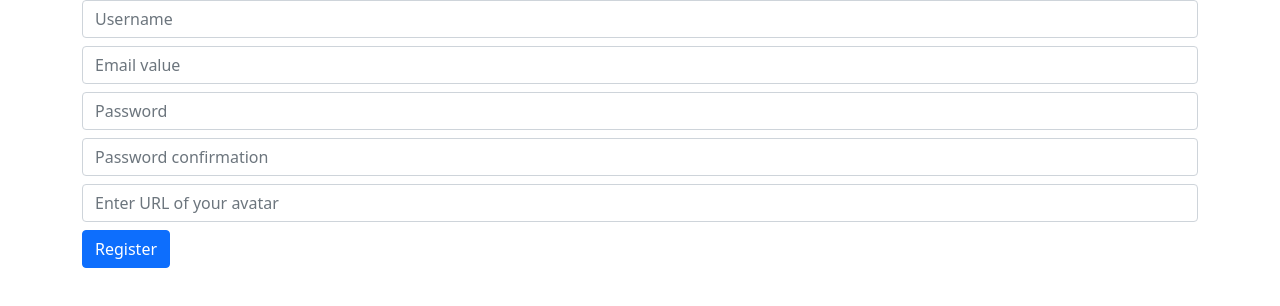
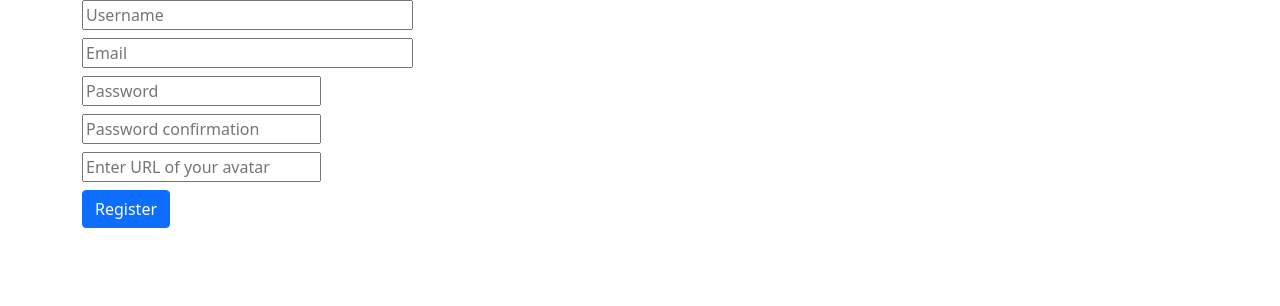
Before and after one commit to cameronmatt/repely-frontend, a React (Create React App) app: page /registration in a window 1280 px wide. Shown: the top 306 px of the page. Built offline with nearby package versions, Linux system fonts and the light colour scheme.

Commit message:
Still working on regisration validation. Not working yet

```diff
--- a/src/components/auth/Registration.js
+++ b/src/components/auth/Registration.js
@@ -8,32 +8,28 @@ export default class Registration extends Component {
         super(props);
 
         this.state = {
-            email: "",
-            password: "",
-            password_confirmation: "",
-            username: "",
-            avatar: "",
-            registrationErrors: "reg error",
+            fields: {},
+            errors: {}
         }
 
         this.handleSubmit = this.handleSubmit.bind(this);
         this.handleChange = this.handleChange.bind(this);
     }
 
-    handleChange(event) {
-        this.setState({
-            [event.target.name]: event.target.value
-      });
-    }
+    // handleChange(event) {
+    //     this.setState({
+    //         [event.target.name]: event.target.value
+    //   });
+    // }
 
     handleSubmit(event) {
         axios.post("http://localhost:3001/auth/signup", {
             user:{
-            username: this.state.username,
-            email: this.state.email,
-            password: this.state.password,
-            password_confirmation: this.state.password_confirmation,
-            avatar: this.state.avatar
+            username: this.state.fields["username"],
+            email: this.state.fields["email"],
+            password: this.state.fields["password"],
+            password_confirmation: this.state.fields["password_confirmation"],
+            avatar: this.state.fields["avatar"]
             }
         })
         .then(response => {
@@ -49,32 +45,111 @@ export default class Registration extends Component {
         event.preventDefault();
     }
 
+    ////////////////////////////////////////////////////////////
+
+    handleValidation() {
+      let fields = this.state.fields;
+      let errors = {};
+      let formIsValid = true;
+
+      //username
+      if (!fields["username"]) {
+        formIsValid = false;
+        errors["username"] = "Cannot be empty";
+      }
+
+      if (typeof fields["username"] !== "undefined") {
+        if (!fields["username"].match(/^[a-zA-Z]+$/)) {
+          formIsValid = false;
+          errors["username"] = "Only letters";
+        }
+      }
+
+      //Email
+      if (!fields["email"]) {
+        formIsValid = false;
+        errors["email"] = "Cannot be empty";
+      }
+
+      if (typeof fields["email"] !== "undefined") {
+        let lastAtPos = fields["email"].lastIndexOf("@");
+        let lastDotPos = fields["email"].lastIndexOf(".");
+
+        if (
+          !(
+            lastAtPos < lastDotPos &&
+            lastAtPos > 0 &&
+            fields["email"].indexOf("@@") == -1 &&
+            lastDotPos > 2 &&
+            fields["email"].length - lastDotPos > 2
+          )
+        ) {
+          formIsValid = false;
+          errors["email"] = "Email is not valid";
+        }
+      }
+
+      this.setState({ errors: errors });
+      return formIsValid;
+    }
+
+    // contactSubmit(e) {
+    //   e.preventDefault();
+
+    //   if (this.handleValidation()) {
+    //     alert("Form submitted");
+    //   } else {
+    //     alert("Form has errors.");
+    //   }
+    // }
+
+    handleChange(field, event) {
+      let fields = this.state.fields;
+      fields[field] = event.target.value;
+      this.setState({ fields });
+      this.setState({
+        [event.target.name]: event.target.value
+  });
+    }
+    ////////////////////////////////////////////////////////////
+
     render() {
         return (
             <Container>
-                <Form onSubmit={this.handleSubmit}>
+                <Form onSubmit={this.handleSubmit.bind(this)}
+                      name="contactform"
+                      className="contactform"
+                >
+                  <fieldset>
                     <Form.Group controlId="form.Name" className='mb-2 mr-sm-2'>
-                        <Form.Control
+
+                          <input
+                            ref="name"
                             type="text"
+                            size="30"
                             name="username"
                             placeholder="Username"
-                            value={this.state.username}
-                            onChange={this.handleChange}
+                            value={this.state.fields["username"]}
+                            onChange={this.handleChange.bind(this, "username")}
                             required
                           />
+                        <span style={{ color: "red" }}>{this.state.errors["username"]}</span>
                     </Form.Group>
                     <Form.Group controlId="form.Email" className='mb-2 mr-sm-2'>
-                        <Form.Control
-                            type="email"
+                          <input
                             name="email"
-                            placeholder="Email value"
-                            value={this.state.email}
-                            onChange={this.handleChange}
+                            refs="email"
+                            type="text"
+                            size="30"
+                            placeholder="Email"
+                            onChange={this.handleChange.bind(this, "email")}
+                            value={this.state.fields["email"]}
                             required
                         />
+                        <span style={{ color: "red" }}>{this.state.errors["email"]}</span>
                     </Form.Group>
                     <Form.Group controlId="formBasicPassword" className='mb-2 mr-sm-2'>
-                        <Form.Control
+                          <input
                             type="password"
                             name="password"
                             placeholder="Password"
@@ -84,7 +159,7 @@ export default class Registration extends Component {
                           />
                     </Form.Group>
                     <Form.Group controlId="formBasicPasswordConfirmation" className='mb-2 mr-sm-2'>
-                        <Form.Control
+                          <input
                             type="password"
                             name="password_confirmation"
                             placeholder="Password confirmation"
@@ -95,7 +170,7 @@ export default class Registration extends Component {
                     </Form.Group>
 
                     <Form.Group className='mb-2 mr-sm-2'>
-                        <Form.Control
+                        <input
                             type="text"
                             label="Add the URL to your avatar"
                             name="avatar"
@@ -105,6 +180,7 @@ export default class Registration extends Component {
                             required
                         />
                     </Form.Group>
+                    </fieldset>
                     <Form.Group>
                         <Button type="submit">Register</Button>
                     </Form.Group>
```
Lines whose indentation alone changed are shown as unchanged.
